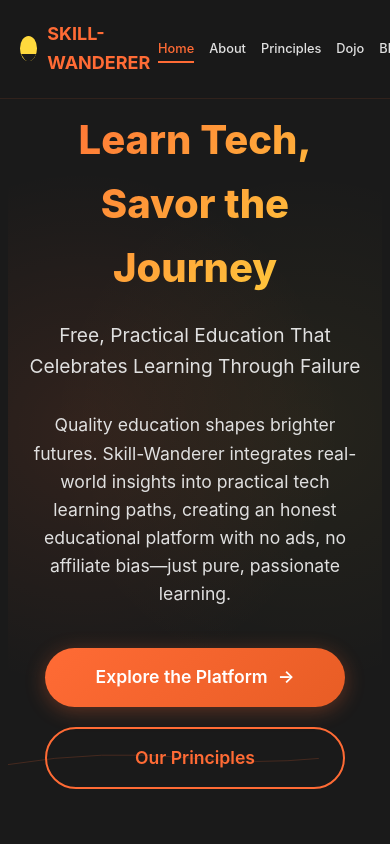
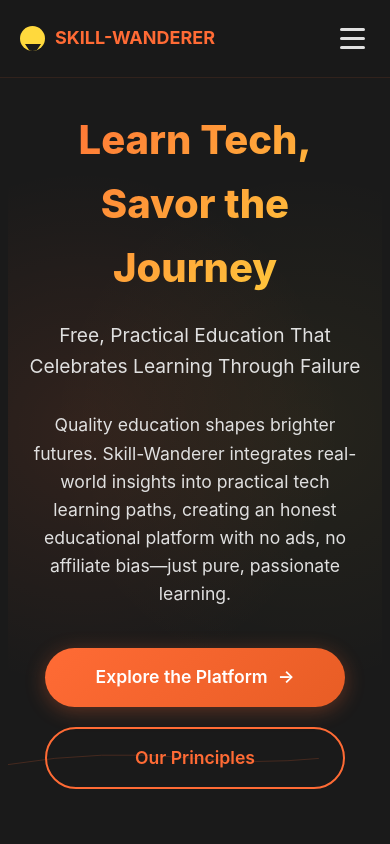
Before and after one commit to skill-wanderer/skill-wanderer-landing-page, a Nuxt app: page / in a window 390 px wide. Shown: the top 844 px of the page. Built offline with nearby package versions, Linux system fonts and the light colour scheme.

Commit message:
Add responsive mobile menu to navigation bar
Introduces a mobile menu button and responsive navigation for smaller screens. The navigation links are now collapsible on mobile devices, improving usability and accessibility. Styles and logic for toggling the mobile menu have been added.

```diff
--- a/components/TheNavigation.vue
+++ b/components/TheNavigation.vue
@@ -4,20 +4,43 @@
       <NuxtLink to="/" class="logo">
         <div class="logo-icon"></div>
         SKILL-WANDERER
-      </NuxtLink>      <div class="nav-links">
-        <NuxtLink to="/">Home</NuxtLink>
-        <NuxtLink to="/about">About</NuxtLink>
-        <NuxtLink to="/principles">Principles</NuxtLink>
-        <NuxtLink to="https://dojo.skill-wanderer.com">Dojo</NuxtLink>
-        <NuxtLink to="https://wanderings.skill-wanderer.com">Blog</NuxtLink>
-        <NuxtLink to="/contact">Contact</NuxtLink>
+      </NuxtLink>
+
+      <!-- Mobile menu button -->
+      <button
+        class="mobile-menu-btn"
+        @click="toggleMobileMenu"
+        :class="{ active: isMobileMenuOpen }"
+      >
+        <span></span>
+        <span></span>
+        <span></span>
+      </button>
+
+      <div class="nav-links" :class="{ 'mobile-open': isMobileMenuOpen }">
+        <NuxtLink to="/" @click="closeMobileMenu">Home</NuxtLink>
+        <NuxtLink to="/about" @click="closeMobileMenu">About</NuxtLink>
+        <NuxtLink to="/principles" @click="closeMobileMenu">Principles</NuxtLink>
+        <NuxtLink to="https://dojo.skill-wanderer.com" @click="closeMobileMenu">Dojo</NuxtLink>
+        <NuxtLink to="https://wanderings.skill-wanderer.com" @click="closeMobileMenu">Blog</NuxtLink>
+        <NuxtLink to="/contact" @click="closeMobileMenu">Contact</NuxtLink>
       </div>
     </div>
   </nav>
 </template>
 
 <script setup>
-import { onMounted, onUnmounted } from 'vue'
+import { onMounted, onUnmounted, ref } from 'vue'
+
+const isMobileMenuOpen = ref(false)
+
+const toggleMobileMenu = () => {
+  isMobileMenuOpen.value = !isMobileMenuOpen.value
+}
+
+const closeMobileMenu = () => {
+  isMobileMenuOpen.value = false
+}
 
 onMounted(() => {
   const handleScroll = () => {
@@ -147,7 +170,80 @@ onMounted(() => {
 }
 
 /* Mobile responsiveness */
+.mobile-menu-btn {
+  display: none;
+  flex-direction: column;
+  background: none;
+  border: none;
+  cursor: pointer;
+  padding: 5px;
+  z-index: 1001;
+}
+
+.mobile-menu-btn span {
+  width: 25px;
+  height: 3px;
+  background: #e0e0e0;
+  margin: 3px 0;
+  transition: all 0.3s ease;
+  border-radius: 2px;
+}
+
+.mobile-menu-btn.active span:nth-child(1) {
+  transform: rotate(45deg) translate(5px, 5px);
+  background: #FF6B35;
+}
+
+.mobile-menu-btn.active span:nth-child(2) {
+  opacity: 0;
+}
+
+.mobile-menu-btn.active span:nth-child(3) {
+  transform: rotate(-45deg) translate(7px, -6px);
+  background: #FF6B35;
+}
+
 @media (max-width: 768px) {
+  .mobile-menu-btn {
+    display: flex;
+  }
+
+  .nav-links {
+    position: absolute;
+    top: 100%;
+    left: 0;
+    right: 0;
+    background: rgba(26, 26, 26, 0.98);
+    backdrop-filter: blur(10px);
+    -webkit-backdrop-filter: blur(10px);
+    flex-direction: column;
+    padding: 20px;
+    gap: 20px;
+    border-top: 1px solid rgba(255, 107, 53, 0.1);
+    transform: translateY(-100%);
+    opacity: 0;
+    visibility: hidden;
+    transition: all 0.3s ease;
+    box-shadow: 0 4px 20px rgba(0, 0, 0, 0.3);
+  }
+
+  .nav-links.mobile-open {
+    transform: translateY(0);
+    opacity: 1;
+    visibility: visible;
+  }
+
+  .nav-links a {
+    text-align: center;
+    padding: 12px 0;
+    font-size: 1.1rem;
+    border-bottom: 1px solid rgba(255, 107, 53, 0.1);
+  }
+
+  .nav-links a:last-child {
+    border-bottom: none;
+  }
+
   .nav-container {
     padding: 0 20px;
   }
@@ -166,25 +262,16 @@ onMounted(() => {
     border-right: 8px solid transparent;
     border-top: 12px solid #1a1a1a;
   }
-
-  .nav-links {
-    gap: 20px;
-    font-size: 0.9rem;
-  }
 }
 
 @media (max-width: 480px) {
-  .nav-links {
-    gap: 15px;
-    font-size: 0.8rem;
+  .logo {
+    font-size: 18px;
   }
 
   .nav-links a {
-    padding: 0.25rem 0;
-  }
-
-  .logo {
-    font-size: 18px;
+    font-size: 1rem;
+    padding: 10px 0;
   }
 }
 </style>
```
